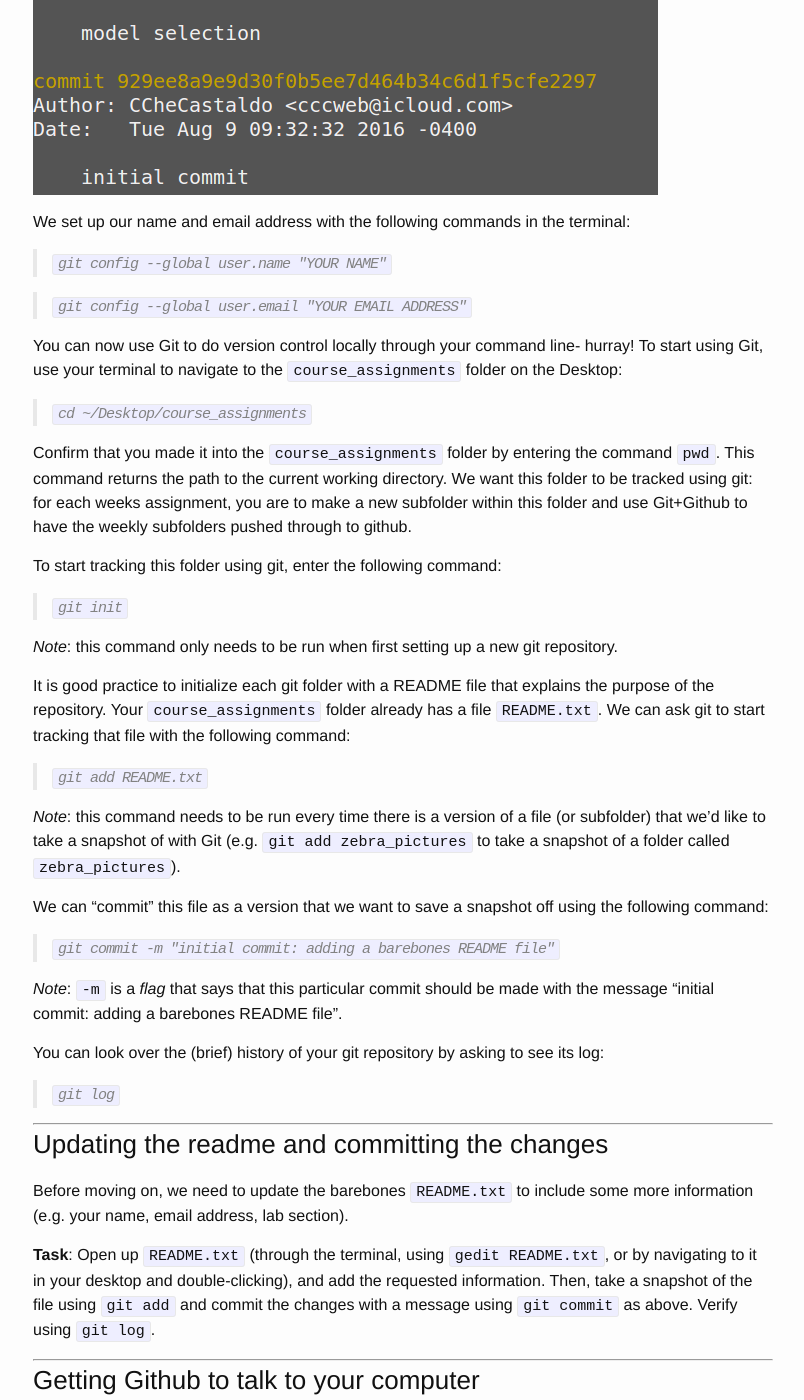
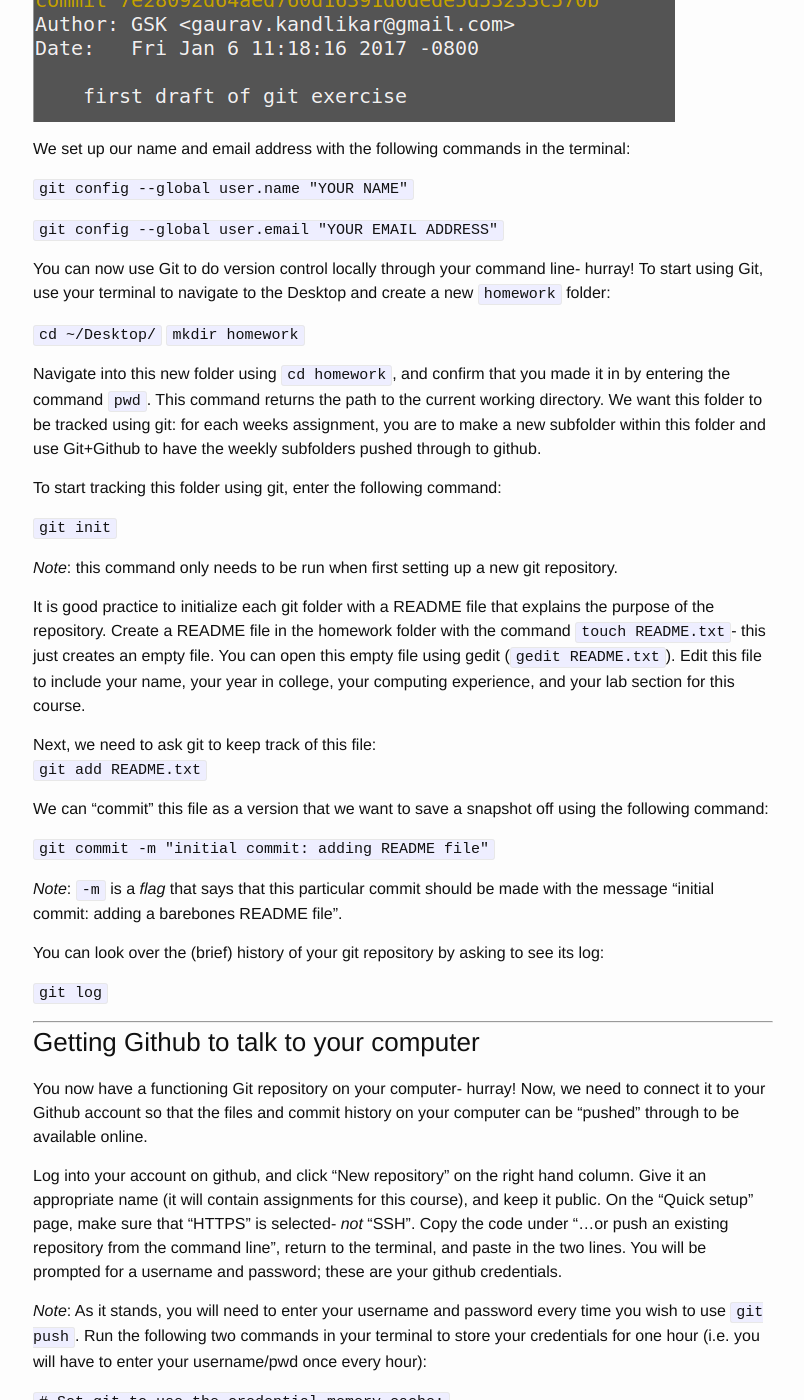
Before and after one commit to michaelalfaro/eeb177-W17.github.io, a Jekyll site: the page built from _posts/2017-01-03-setup-github.markdown, in a window 1280 px wide and 1400 px high, scrolled down 563 px. Shown: the whole window, without its empty margins (237-1041 px from the left). Built offline with Jekyll 4.4.1, drawn with Linux system fonts in a browser that asks for light colours; some of the changed text lies outside the part shown.

Commit message:
changes to git setup instructions

```diff
--- a/_posts/2017-01-03-setup-github.markdown
+++ b/_posts/2017-01-03-setup-github.markdown
@@ -9,54 +9,46 @@
 
 ### Setting up git locally
 
-Before we use Git for the first time, we need to tell it our name and email address. This allows your commits to have an author and a contact- note the author line on my git log. Here's an example of a commit log from the [SESYNC Bayesian Analysis repository](https://github.com/gauravsk/SESYNCBayes)- notice that some commits were made by Mary Collins, others by CCheCastaldo:
-
+Before we use Git for the first time, we need to tell it our name and email address. This allows your commits to have an author and a contact- note the author line on my git log:
 ![]({{ site.url }}/images/git-screenshot.png)
 
 
 We set up our name and email address with the following commands in the terminal:
 
-> `git config --global user.name "YOUR NAME"`
+`git config --global user.name "YOUR NAME"`
 
-> `git config --global user.email "YOUR EMAIL ADDRESS"`
+`git config --global user.email "YOUR EMAIL ADDRESS"`
 
 
-You can now use Git to do version control locally through your command line- hurray! To start using Git, use your terminal to navigate to the `course_assignments` folder on the Desktop:
+You can now use Git to do version control locally through your command line- hurray! To start using Git, use your terminal to navigate to the Desktop and create a new `homework` folder:
 
-> `cd ~/Desktop/course_assignments`
+`cd ~/Desktop/`
+`mkdir homework`
 
-Confirm that you made it into the `course_assignments` folder by entering the command `pwd`. This command returns the path to the current working directory. We want this folder to be tracked using git: for each weeks assignment, you are to make a new subfolder within this folder and use Git+Github to have the weekly subfolders pushed through to github.
+Navigate into this new folder using `cd homework`, and confirm that you made it in by entering the command `pwd`. This command returns the path to the current working directory. We want this folder to be tracked using git: for each weeks assignment, you are to make a new subfolder within this folder and use Git+Github to have the weekly subfolders pushed through to github.
 
 To start tracking this folder using git, enter the following command:
 
-> `git init`
+`git init`
 
 *Note*: this command only needs to be run when first setting up a new git repository.
 
-It is good practice to initialize each git folder with a README file that explains the purpose of the repository. Your `course_assignments` folder already has a file `README.txt`. We can ask git to start tracking that file with the following command:
+It is good practice to initialize each git folder with a README file that explains the purpose of the repository. Create a README file in the homework folder with the command `touch README.txt`- this just creates an empty file. You can open this empty file using gedit (`gedit README.txt`). Edit this file to include your name, your year in college, your computing experience, and your lab section for this course.
 
-> `git add README.txt`
-
-*Note*: this command needs to be run every time there is a version of a file (or subfolder) that we'd like to take a snapshot of with Git (e.g. `git add zebra_pictures` to take a snapshot of a folder called `zebra_pictures`).
+Next, we need to ask git to keep track of this file:
+`git add README.txt`
 
 We can "commit" this file as a version that we want to save a snapshot off using the following command:
 
-> `git commit -m "initial commit: adding a barebones README file"`
+`git commit -m "initial commit: adding README file"`
 
 *Note*: `-m` is a *flag* that says that this particular commit should be made with the message "initial commit: adding a barebones README file".
 
 
 You can look over the (brief) history of your git repository by asking to see its log:
 
-> `git log`
+`git log`
 
------------
-
-### Updating the readme and committing the changes
-
-Before moving on, we need to update the barebones `README.txt` to include some more information (e.g. your name, email address, lab section).
-
-**Task**: Open up `README.txt` (through the terminal, using `gedit README.txt`, or by navigating to it in your desktop and double-clicking), and add the requested information. Then, take a snapshot of the file using `git add` and commit the changes with a message using `git commit` as above. Verify using `git log`.
 
 -----
 
@@ -68,10 +60,10 @@
 
 *Note*: As it stands, you will need to enter your username and password every time you wish to use `git push`. Run the following two commands in your terminal to store your credentials for one hour (i.e. you will have to enter your username/pwd once every hour):
 
-> `# Set git to use the credential memory cache:`
-> `git config --global credential.helper cache`
->
-> `# Set the cache to timeout after 1 hour (setting is in seconds):`
-> `git config --global credential.helper 'cache --timeout=3600'`
+`# Set git to use the credential memory cache:`
+`git config --global credential.helper cache`
+
+`# Set the cache to timeout after 1 hour (setting is in seconds):`
+`git config --global credential.helper 'cache --timeout=3600'`
 
 If you now navigate to your new repository on github, you should see your assignments folder with a solid README. Congrats!
```
Also changed, not shown: images/git-screenshot.png.
